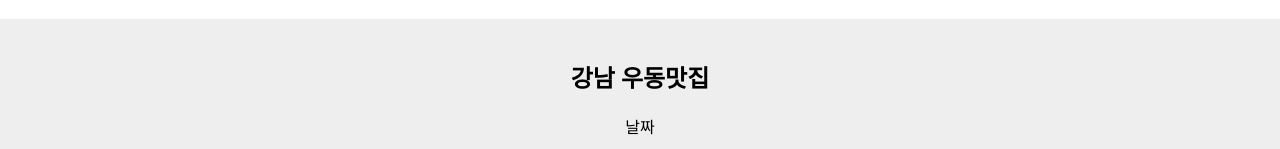
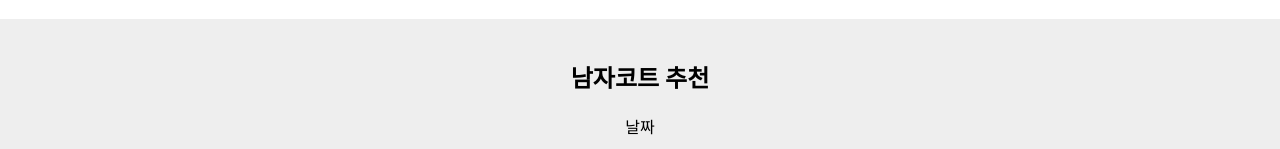
Before and after one commit to Yeonlisa/Blog, a React (Create React App) app: page / in a window 1280 px wide. Both pictures are taken after a click on the button "열고닫기". Shown: the part 456-605 px from the top of the page. Built offline with nearby package versions, Linux system fonts and the light colour scheme.

Commit message:
(UI 제작 패턴) props를 응용한 상세페이지 만들기

```diff
--- a/src/App.js
+++ b/src/App.js
@@ -7,6 +7,7 @@
   let [글제목, 글제목변경] = useState(['남자코트 추천', '강남 우동맛집', '리액트 독학']);
   let [따봉, 따봉변경] = useState(0);
   let [modal, modal변경] = useState(false);
+  let [누른제목, 누른제목변경] = useState(0);
 
   return (
     <div className="App">
@@ -15,10 +16,10 @@
       </div>
 
       {
-        글제목.map((글) => {
+        글제목.map((글, i) => {
           return (
             <div className="list">
-              <h3>{ 글 } <span onClick={() => { 따봉변경(따봉+1) }}>👍</span> {따봉}</h3>
+              <h3 onClick={ () => {누른제목변경(i)} }>{ 글 } <span onClick={() => { 따봉변경(따봉+1) }}>👍</span> {따봉}</h3>
               <p>2월 18일 발행</p>
               <hr/>
             </div>
@@ -26,11 +27,11 @@
         })
       }
 
-      <button onClick={ () =>{modal변경(!modal) }}>열고닫기</button>
+      <button onClick={ () => {modal변경(!modal)} }>열고닫기</button>
 
       {
         modal === true
-        ? <Modal 글제목={글제목}></Modal>
+        ? <Modal 글제목={글제목} 누른제목={누른제목}></Modal>
         : null
       }
     </div>
@@ -40,7 +41,7 @@
 function Modal(props) {
   return (
     <div className="modal">
-      <h2>{ props.글제목[1] }</h2>
+      <h2>{ props.글제목[props.누른제목] }</h2>
       <p>날짜</p>
       <p>상세내용</p>
     </div>
```
